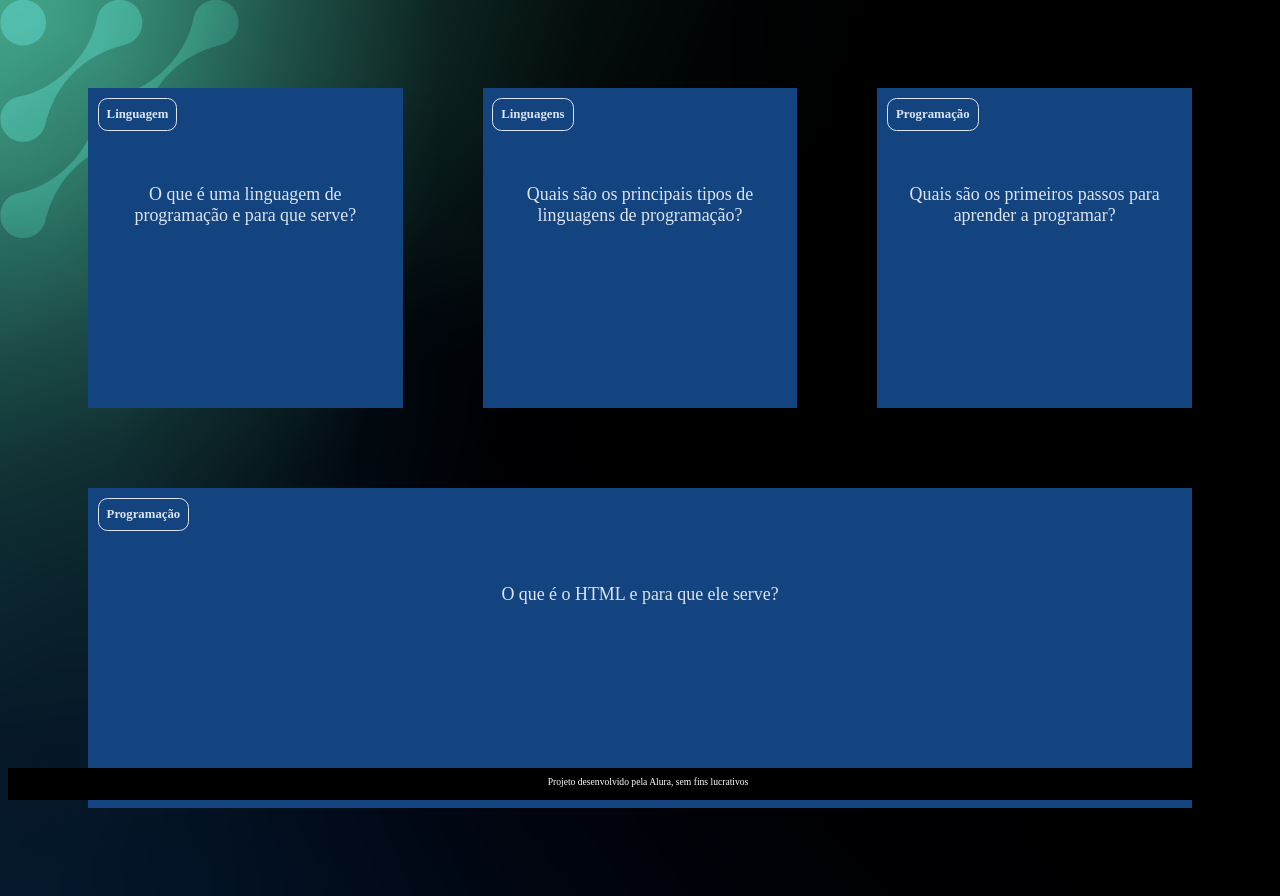
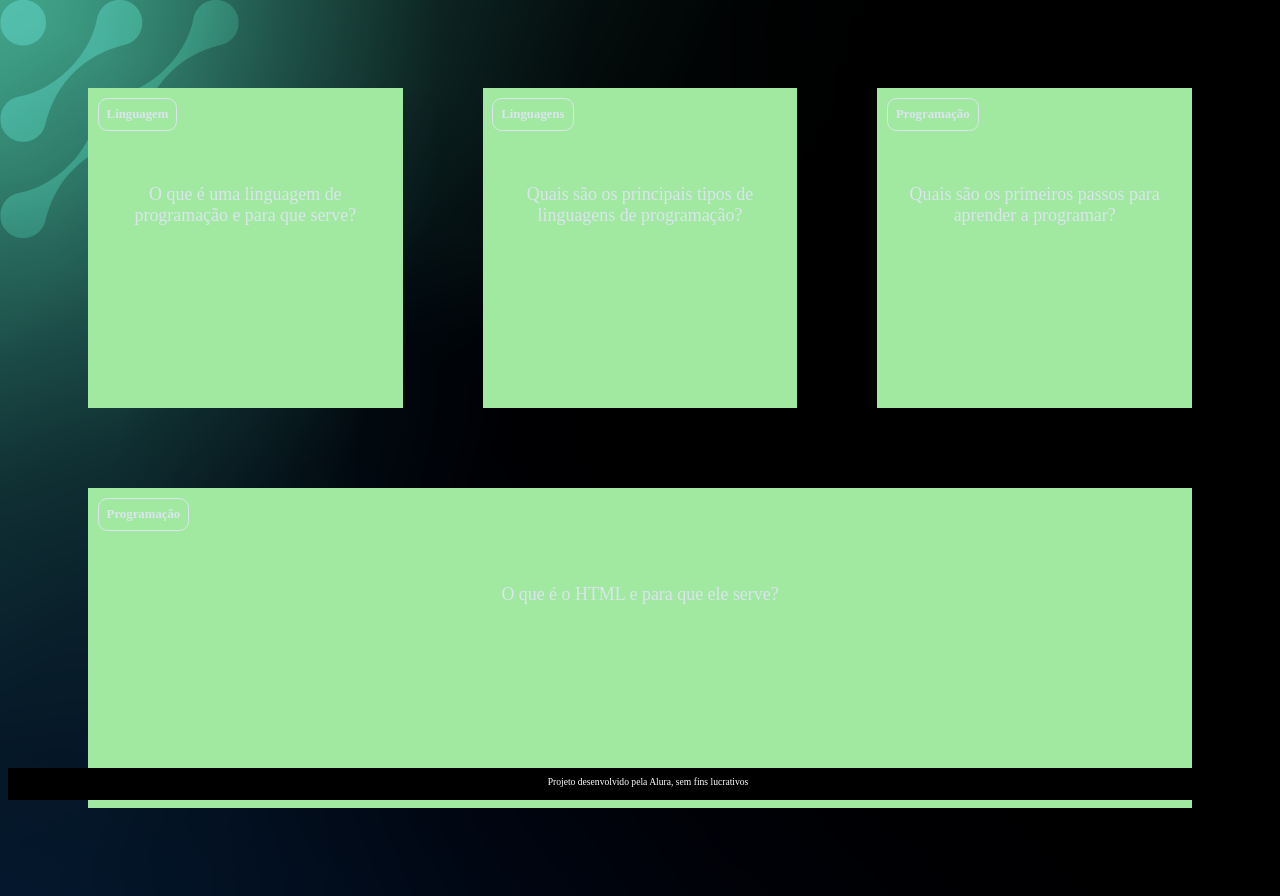
Before and after one commit to neresdaltonn/flash_cards_dalton, a plain HTML site: page index.html in a window 1280 px wide. Drawn offline with Linux system fonts and the light colour scheme.

Commit message:
22-11-2024

```diff
--- a/assets/style.css
+++ b/assets/style.css
@@ -1,6 +1,6 @@
 :root {
     --text-color: #DBE4EF;
-    --card-front-color: #144480;
+    --card-front-color: #a1e9a1;
     --card-back-color: #00F4BF;
 }
 
```
